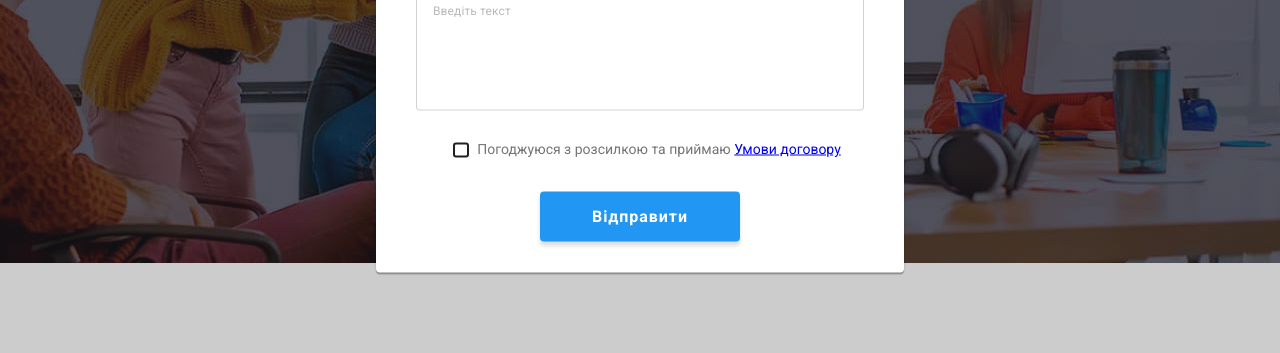
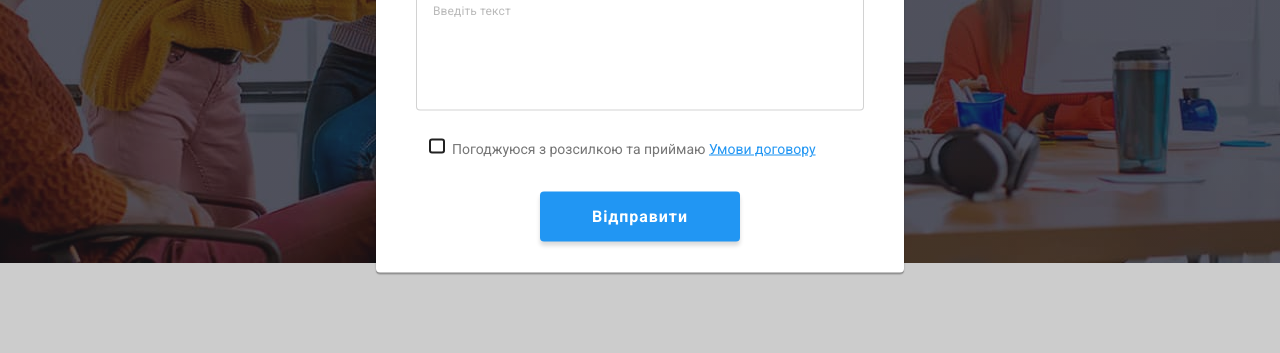
Before and after one commit to ASlabkyi/goit-markup-hw-06, a plain HTML site: page index.html in a window 1280 px wide. Both pictures are taken after a click on the button "Замовити послугу". Shown: the part 418-771 px from the top of the page. Drawn offline with nearby package versions, Linux system fonts and the light colour scheme.

Commit message:
Робить виправлення вчителля

```diff
--- a/css/styles.css
+++ b/css/styles.css
@@ -743,7 +743,8 @@ img {
   position: absolute;
   top: 50%;
   left: 50%;
-  transform: translate(-50%, -50%);
+  transform: translate(-50%, -50%) scale(1);
+  transition: transform 250ms cubic-bezier(0.4, 0, 0.2, 1);
 
   width: 528px;
   height: 581px;
@@ -753,6 +754,10 @@ img {
   box-shadow: 0px 1px 3px rgba(0, 0, 0, 0.12), 0px 1px 1px rgba(0, 0, 0, 0.14),
     0px 2px 1px rgba(0, 0, 0, 0.2);
   border-radius: 4px;
+}
+
+.backdrop.is-hidden .modal {
+  transform: translate(-50%, -50%) scale(0);
 }
 
 .modal-close-button {
@@ -860,19 +865,15 @@ img {
 
 .checkbox-container {
   position: relative;
-  display: flex;
-  justify-content: center;
-  align-items: center;
-  column-gap: 8px;
+  margin-left: 13px;
   margin-bottom: 30px;
 }
 
 .checkbox-icon {
   fill: var(--color-white);
-  border-radius: 3px;
   border: 2px solid var(--title-text-color);
   border-radius: 3px;
-  margin-left: 14px;
+  margin-right: 7px;
   transition: background-color 250ms cubic-bezier(0.4, 0, 0.2, 1),
     border 250ms cubic-bezier(0.4, 0, 0.2, 1);
 }
@@ -893,6 +894,10 @@ img {
 .checkbox-input:checked + .checkbox-icon {
   border: none;
   background-color: var(--accent-color);
+}
+
+.modal-terms {
+  color: var(--accent-color);
 }
 
 .modal-form-button {
--- a/index.html
+++ b/index.html
@@ -391,7 +391,7 @@
 
   <div class="backdrop is-hidden" data-modal>
     <div class="modal">
-      <button class="modal-close-button" type="submit" data-modal-close>
+      <button class="modal-close-button" type="button" data-modal-close>
         <svg class="modal-close-icon" width="18" height="18">
           <use href="./images/icons.svg#icon-close-button"></use>
         </svg>
@@ -430,14 +430,17 @@
 
 
         <div class="checkbox-container">
-          <input class="checkbox-input" id="checkbox-terms" type="checkbox" name="checkbox-terms" />
 
-          <svg class="checkbox-icon" width="16" height="15">
-            <use href="./images/icons.svg#icon-check"></use>
-          </svg>
 
-          <label class="checkbox-label" for="checkbox-terms">Погоджуюся з розсилкою та приймаю <a href="#">Умови
-              договору</a></label>
+          <label class="checkbox-label">
+            <input class="checkbox-input" type="checkbox" name="checkbox-terms" />
+
+            <svg class="checkbox-icon" width="16" height="15">
+              <use href="./images/icons.svg#icon-check"></use>
+            </svg>Погоджуюся з розсилкою та приймаю <a class="modal-terms" href="#">Умови
+              договору</a>
+
+          </label>
         </div>
         <button class="modal-form-button" type="submit">Відправити</button>
       </form>
```
